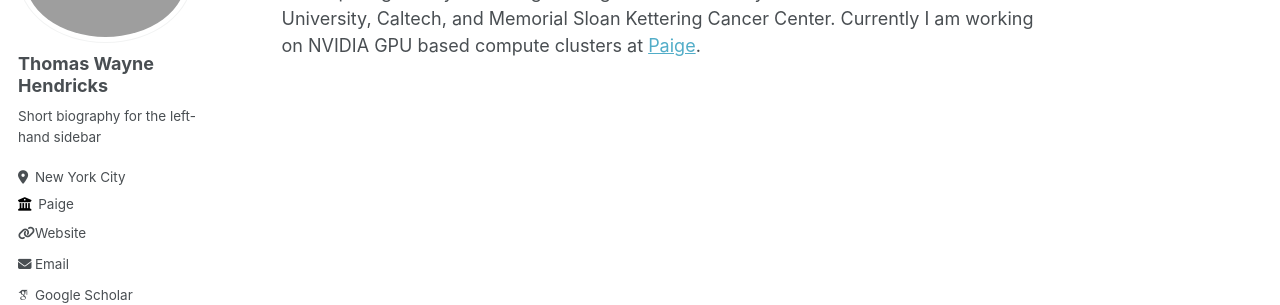
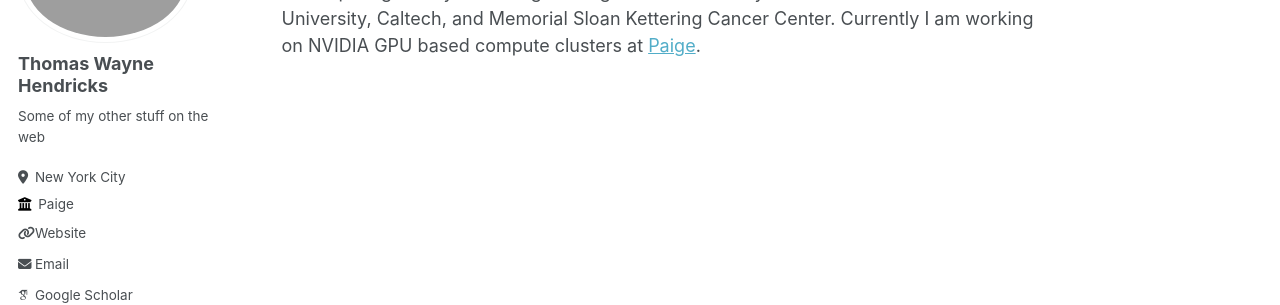
Before and after one commit to twh/twh.github.io, a Jekyll site: the page built from _pages/about.md, in a window 1280 px wide. Shown: the part 197-502 px from the top of the page. Built offline with Jekyll 4.4.1, drawn with Linux system fonts in a browser that asks for light colours; some web fonts are replaced.

Commit message:
Fixed sidebar

```diff
--- a/_config.yml
+++ b/_config.yml
@@ -24,7 +24,7 @@ author:
   avatar           : "headshot.png"
   name             : "Thomas Wayne Hendricks"
   pronouns         : # example: "she/her"
-  bio              : "Short biography for the left-hand sidebar"
+  bio              : "Some of my other stuff on the web"
   location         : "New York City"
   employer         : "Paige"
   uri              : "https://paige.ai"
```
